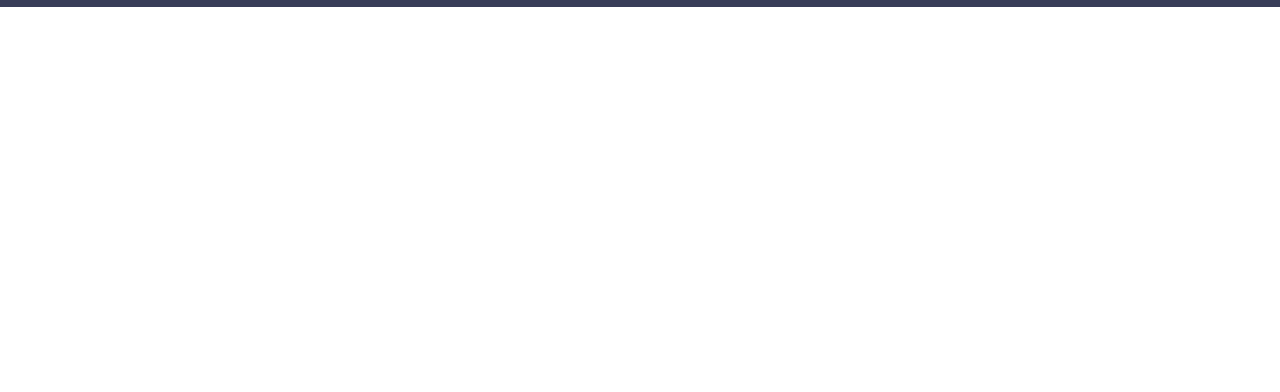
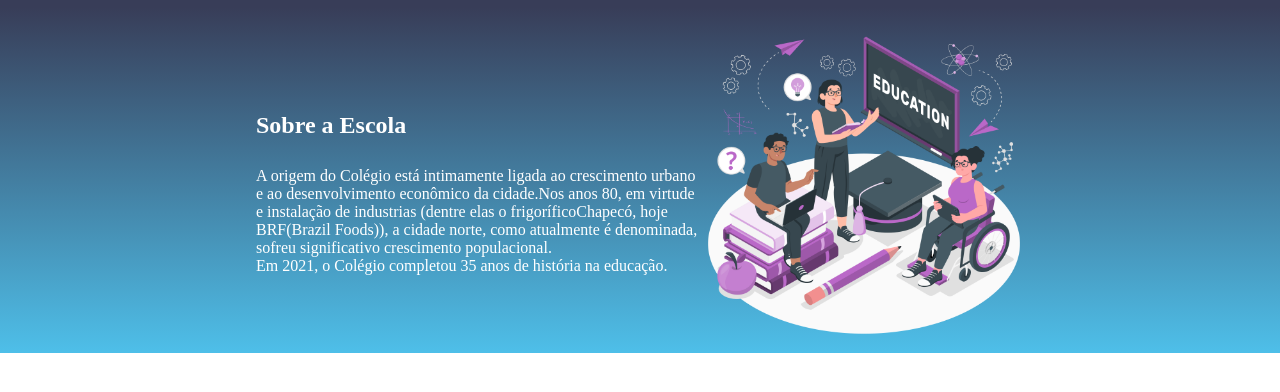
Before and after one commit to pamellaB/site-turma-criativa, a plain HTML site: page index.html in a window 1280 px wide. Shown: the part 110-502 px from the top of the page. Drawn offline with Linux system fonts and the light colour scheme.

Commit message:
seção escola conteúdo
seção escola e cabeçalho estão oks

```diff
--- a/index.html
+++ b/index.html
@@ -14,6 +14,13 @@
             <li class="cabecalho-lista-item">Estudante</li>
         </ul>
     </header>
-
+    <section class="escola">
+        <div class="escola-div-conteudo">
+            <h2 class="escola-titulo">Sobre a Escola</h2>
+            <p class="escola-texto-um">A origem do Colégio está intimamente ligada ao crescimento urbano e ao desenvolvimento econômico da cidade.Nos anos 80, em virtude e instalação de industrias (dentre elas o frigoríficoChapecó, hoje BRF(Brazil Foods)), a cidade norte, como atualmente é denominada, sofreu significativo crescimento populacional.</p>
+            <p class="escola-texto-dois">Em 2021, o Colégio completou 35 anos de história na educação.</p>
+        </div>
+        <img class="escola-imagem" src="imagem-escola.png" alt="professora ensinando alunos">
+    </section>
 </body>
 </html>
--- a/style.css
+++ b/style.css
@@ -21,3 +21,24 @@
     margin: 35px 40px;
     font-size: 24px;
 }
+
+.escola-imagem{
+    width: 25%;
+}
+
+.escola{
+    background-image: linear-gradient(#383D58,#4EBFE9);
+    color: white;
+    display: flex;
+    justify-content: center;
+    align-items: center;
+    padding: 1% 0;
+}
+
+.escola-div-conteudo{
+    width: 35%;
+}
+
+.escola-titulo{
+    padding: 28px 0;
+}
```
Also changed, not shown: imagem-escola.png (added).
